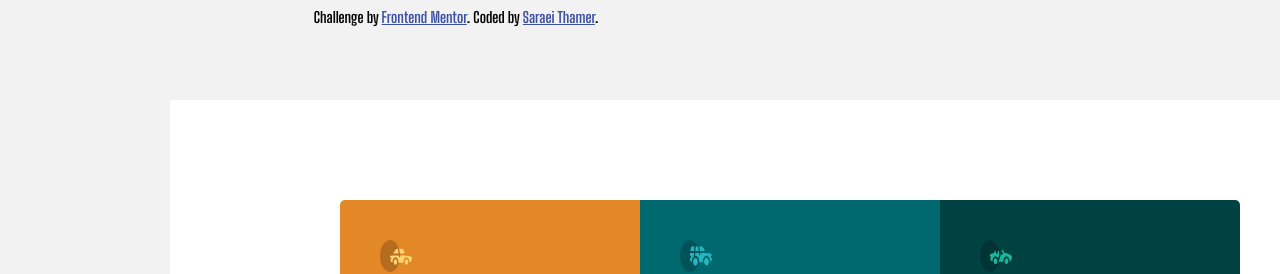
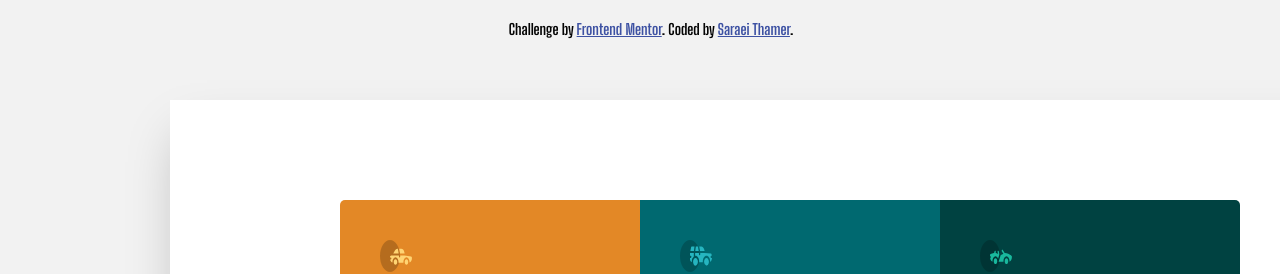
Before and after one commit to th-rpy/frontend-mentor-challenges, a plain HTML site: page 3-column-preview-card-component-main/index.html in a window 1280 px wide. Shown: the top 274 px of the page. Drawn offline with Linux system fonts and the light colour scheme.

Commit message:
ADD: Styles and hover effect

```diff
--- a/3-column-preview-card-component-main/index.html
+++ b/3-column-preview-card-component-main/index.html
@@ -13,7 +13,7 @@
 
   <!-- Feel free to remove these styles or customise in your own stylesheet 👍 -->
   <style>
-    .attribution { font-size: 15px; text-align: center; }
+    .attribution { font-size: 15px; text-align: center; margin:20px 10px 100px 400px; }
     .attribution a { color: hsl(228, 45%, 44%); }
     :root{
       --mainbg:hsl(0, 0%, 95%);
@@ -54,6 +54,8 @@
       overflow: hidden;
       transition: all .2s ease-in-out;
       background-color: #fff;
+      box-shadow: rgba(0, 0, 0, 0.25) 0px 25px 50px -12px;
+
     }
 
     .container{
@@ -68,6 +70,7 @@
       overflow: hidden;
       transition: all .2s ease-in-out;
       background-color: #fff;
+
     }
 
     .card1{
```
